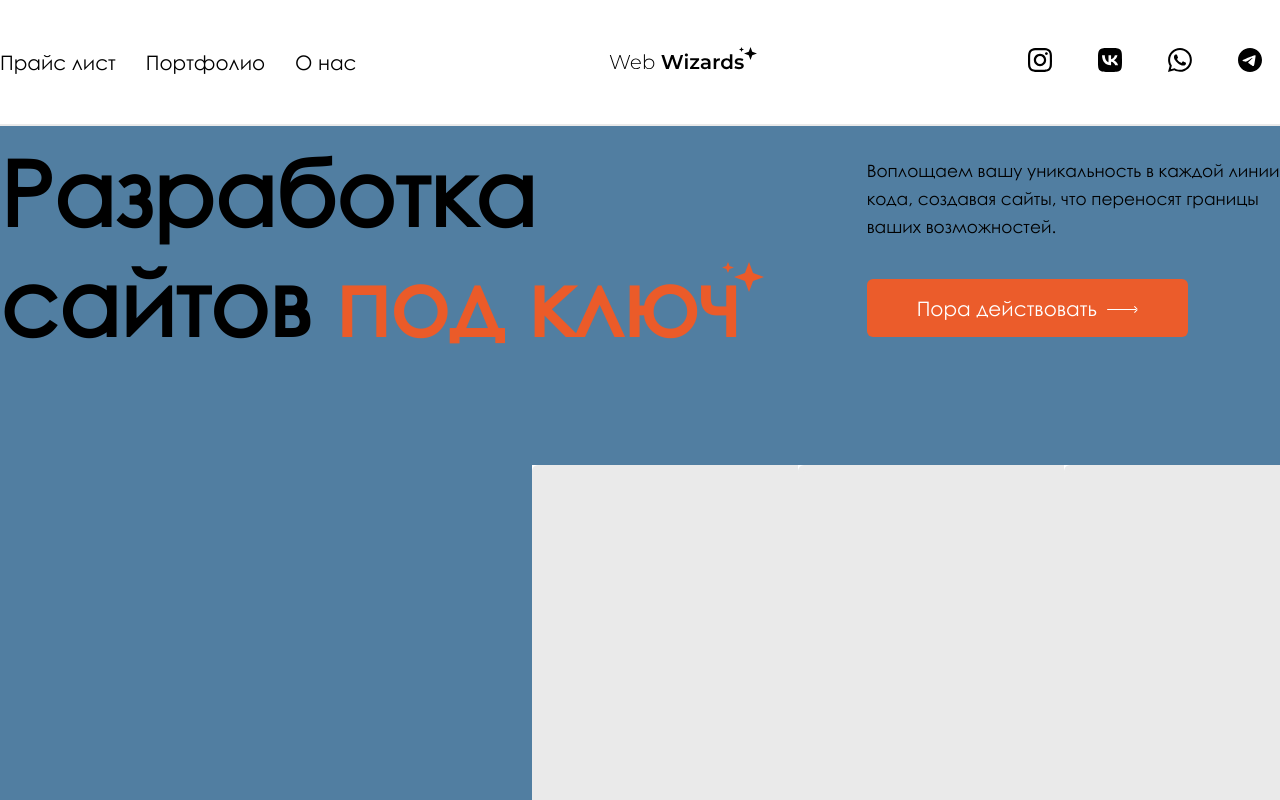
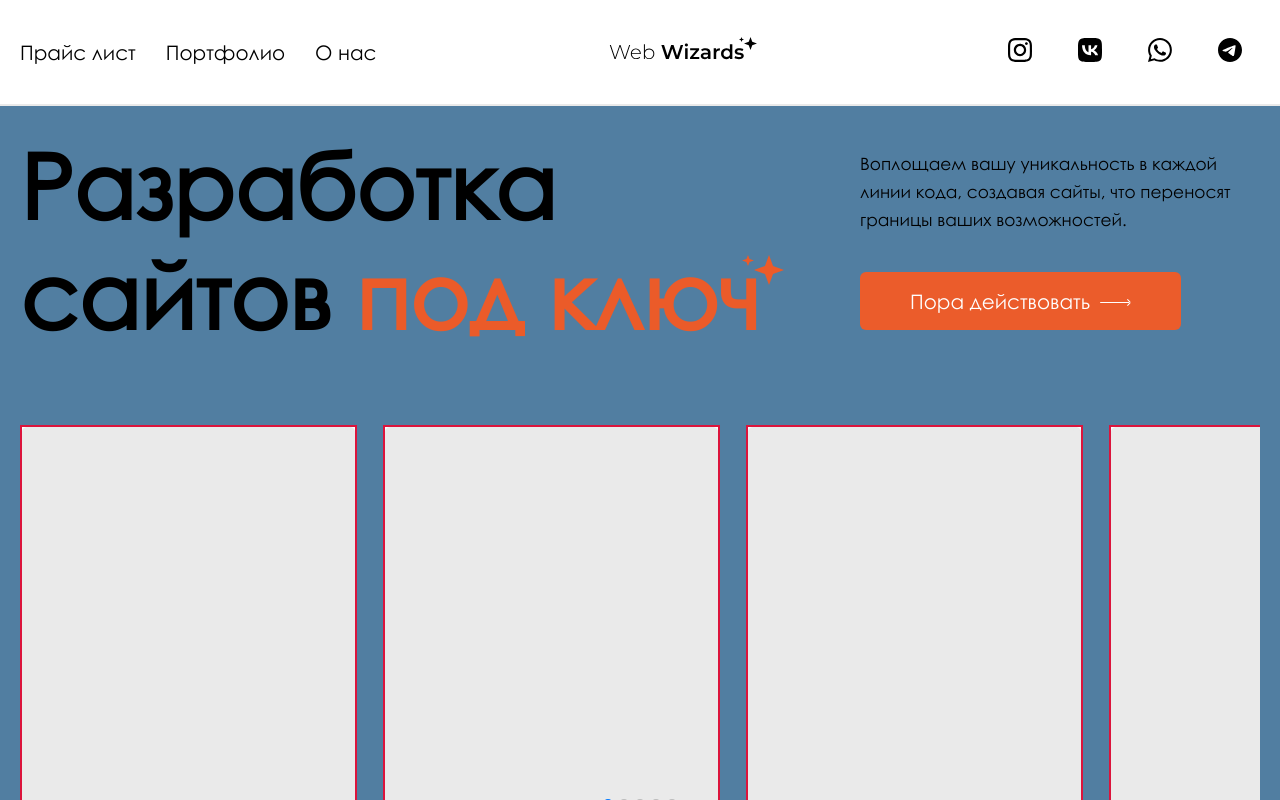
Before and after one commit to vanekh-abramov/web-studio, a React (Create React App) app: page / in a window 1280 px wide. Built offline with nearby package versions, Linux system fonts and the light colour scheme.

Commit message:
fix: fix swiper & styles

```diff
--- a/src/app/App.module.scss
+++ b/src/app/App.module.scss
@@ -1,5 +1,5 @@
 .wrapper {
-  margin: 75px auto;
+  margin: 0 auto;
   font-family: "Century Gothic", serif;
   max-width: 1320px;
   width: 100%;
--- a/src/components/feedbackForm/FeedbackForm.jsx
+++ b/src/components/feedbackForm/FeedbackForm.jsx
@@ -1,71 +1,69 @@
-import style from './FeedbackForm.module.scss'
-import {Btn} from "../btn/Btn";
-import {SocialNetwork} from "../socialNetwork/SocialNetwork";
-import CloseIcon from '@mui/icons-material/Close';
-import {IconButton} from "@mui/material";
+import style from "./FeedbackForm.module.scss";
+import { Btn } from "../btn/Btn";
+import { SocialNetwork } from "../socialNetwork/SocialNetwork";
+import CloseIcon from "@mui/icons-material/Close";
+import { IconButton } from "@mui/material";
 
-
-export const FeedbackForm = ({onClose}) => {
-
+export const FeedbackForm = ({ onClose }) => {
   const handleShadowClick = (event) => {
     event.stopPropagation();
     if (event.target.classList.contains(style.shadow)) {
       onClose();
     }
-    }
+  };
 
   return (
     <div className={style.feedback}>
       <div className={style.shadow} onClick={handleShadowClick}>
         <div className={style.content}>
           <div className={style.img}>
-                        <img src="/img/feedback.jpeg" alt="img"/>
+            <img src='/img/feedback.jpeg' alt='img' />
           </div>
           <div className={style.form}>
             <div className={style.inputsGroup}>
               <label>
                 <input
                   className={style.input}
-                                    placeholder="Телефон"
-                                    type="text"/>
+                  placeholder='Телефон'
+                  type='text'
+                />
+              </label>
+              <label>
+                <input className={style.input} placeholder='Имя' type='text' />
               </label>
               <label>
                 <input
                   className={style.input}
-                                    placeholder="Имя"
-                                    type="text"/>
+                  placeholder='Email'
+                  type='text'
+                />
               </label>
               <label>
                 <input
                   className={style.input}
-                                    placeholder="Email"
-                                    type="text"/>
-                            </label>
-                            <label>
-                                <input
-                                    className={style.input}
-                                    placeholder="Тип сайта"
-                                    type="text"/>
+                  placeholder='Тип сайта'
+                  type='text'
+                />
               </label>
             </div>
             <span className={style.contactUs}>Свяжитесь с нами</span>
-                        <SocialNetwork/>
-                        <Btn txt='Заказать консультацию'/>
+            <SocialNetwork />
+            <Btn txt='Заказать консультацию' />
           </div>
           <IconButton
             onClick={onClose}
-                        aria-label="close"
+            aria-label='close'
             sx={{
               position: "absolute",
-                            top: 10,
-                            right: 10,
-                            color: "rgb(235, 91, 41)"
+              top: 5,
+              right: 5,
+              color: "rgb(235, 91, 41)",
             }}
           >
-                        <CloseIcon sx={{fontSize: 40}}/>
+            <CloseIcon sx={{ fontSize: 40 }} />
           </IconButton>
         </div>
       </div>
     </div>
-    )
-}
+  );
+};
--- a/src/components/feedbackForm/FeedbackForm.module.scss
+++ b/src/components/feedbackForm/FeedbackForm.module.scss
@@ -21,11 +21,18 @@
       justify-content: space-between;
       flex-wrap: wrap;
       border-radius: 15px;
+      @media (max-width: 1000px) {
+        justify-content: center;
+      }
       .img {
         border-radius: 5px;
+        max-width: 500px;
         img {
           width: 100%;
           aspect-ratio: auto 1/1;
+        }
+        @media (max-width: 1000px) {
+          display: none;
         }
       }
       .form {
--- a/src/components/header/Header.module.scss
+++ b/src/components/header/Header.module.scss
@@ -7,7 +7,7 @@
   display: flex;
   justify-content: space-between;
   align-items: center;
-  padding: 30px 0;
+  padding: 20px;
   background-color: #fff;
   border-bottom: 2px solid #eaeaea;
 
--- a/src/components/mainSlider/MainSlider.jsx
+++ b/src/components/mainSlider/MainSlider.jsx
@@ -1,29 +1,41 @@
-import {Swiper, SwiperSlide} from "swiper/react";
-import {Pagination } from 'swiper/modules';
-import 'swiper/scss';
-import 'swiper/scss/pagination';
-import style from'./MainSlider.module.scss'
-import emptyCard from './emptyCard.jpeg'
+import { Swiper, SwiperSlide } from "swiper/react";
+import { Pagination, FreeMode } from "swiper/modules";
+import "swiper/scss";
+import "swiper/scss/pagination";
+import style from "./MainSlider.module.scss";
+import emptyCard from "./emptyCard.jpeg";
 
-
-export function MainSlider(){
-    return(
-        <Swiper
-            modules={[Pagination]}
-            slidesPerView={5}
-            spaceBetween={50}
-            centeredSlides={true}
-            pagination={{clickable: true}}
-            className={style.mySwiper}
-        >
-
-            <SwiperSlide><img src={emptyCard} alt="fds"/>1</SwiperSlide>
-            <SwiperSlide><img src={emptyCard} alt="fds"/>2</SwiperSlide>
-            <SwiperSlide><img src={emptyCard} alt="fds"/>3</SwiperSlide>
-            <SwiperSlide><img src={emptyCard} alt="fds"/>4</SwiperSlide>
-            <SwiperSlide><img src={emptyCard} alt="fds"/>5</SwiperSlide>
-            <SwiperSlide><img src={emptyCard} alt="fds"/>6</SwiperSlide>
-            <SwiperSlide><img src={emptyCard} alt="fds"/>7</SwiperSlide>
-        </Swiper>
-    )
+export function MainSlider() {
+  return (
+    <Swiper
+      modules={[FreeMode, Pagination]}
+      slidesPerView={3.5}
+      spaceBetween={30}
+      //   centeredSlides={true}
+      pagination={{ clickable: true }}
+      className={style.mySwiper}
+    >
+      <SwiperSlide>
+        <img src={emptyCard} alt='fds' />
+      </SwiperSlide>
+      <SwiperSlide>
+        <img src={emptyCard} alt='fds' />
+      </SwiperSlide>
+      <SwiperSlide>
+        <img src={emptyCard} alt='fds' />
+      </SwiperSlide>
+      <SwiperSlide>
+        <img src={emptyCard} alt='fds' />
+      </SwiperSlide>
+      <SwiperSlide>
+        <img src={emptyCard} alt='fds' />
+      </SwiperSlide>
+      <SwiperSlide>
+        <img src={emptyCard} alt='fds' />
+      </SwiperSlide>
+      <SwiperSlide>
+        <img src={emptyCard} alt='fds' />
+      </SwiperSlide>
+    </Swiper>
+  );
 }
--- a/src/components/mainSlider/MainSlider.module.scss
+++ b/src/components/mainSlider/MainSlider.module.scss
@@ -1,11 +1,12 @@
-.mySwiper{
-  height: 700px;
+.mySwiper {
+  // height: 700px;
   //background-color: crimson;
 }
 
 .swiper {
   width: 100%;
   height: 100%;
+  overflow: visible;
 }
 
 .swiper-slide {
@@ -19,7 +20,7 @@
   align-items: center;
 }
 
-.swiper-slide img {
+.mySwiper img {
   border: crimson 2px solid;
   display: block;
   width: 100%;
@@ -27,7 +28,11 @@
   object-fit: cover;
 }
 
-.swiper-pagination-bullet{
+.swiper-pagination {
+  bottom: -50px !important;
+}
+
+.swiper-pagination-bullet {
   width: 20px;
   height: 20px;
   background-color: red;
--- a/src/pages/PriceList/PriceList.module.scss
+++ b/src/pages/PriceList/PriceList.module.scss
@@ -1,6 +1,5 @@
-
 .priceList {
-  padding: 120px 0 0 0;
+  padding: 130px 0 0 0;
 
   .exampleCard {
     display: flex;
@@ -39,8 +38,6 @@
   }
 }
 
-
-
 .exampleName {
   font-size: 48px;
   line-height: 59px;
@@ -57,9 +54,8 @@
   color: rgba(0, 0, 0, 0.6);
 }
 
-
-.accordion{
-  .exampleName{
+.accordion {
+  .exampleName {
     padding: 0 0 100px 0;
   }
 }
--- a/src/pages/aboutUs/AboutUs.module.scss
+++ b/src/pages/aboutUs/AboutUs.module.scss
@@ -1,18 +1,18 @@
-.aboutUs{
-  margin: 110px 0 0 0;
-  .aboutUsTop{
+.aboutUs {
+  margin: 130px 0 0 0;
+  .aboutUsTop {
     display: flex;
     justify-content: space-between;
     align-items: center;
     flex-wrap: wrap;
     //gap: 90px;
-    .aboutTxt{
-      .title{
+    .aboutTxt {
+      .title {
         padding: 0 0 60px 0;
         font-size: 48px;
         line-height: 59px;
       }
-      .descr{
+      .descr {
         font-size: 18px;
         line-height: 28px;
         max-width: 581px;
--- a/src/pages/home/Home.module.scss
+++ b/src/pages/home/Home.module.scss
@@ -1,9 +1,12 @@
 .home {
   max-height: 100lvh;
+  margin: 130px 20px 0;
   .mainTop {
     display: flex;
     justify-content: space-between;
-    padding: 62px 0 108px 0;
+    margin-bottom: 75px;
+    // padding: 62px 0 108px 0;
+    // margin: 130px 20px 20px;
     .mainTitle {
       flex: 2;
       font-size: 90px;
```
Lines whose indentation alone changed are shown as unchanged.
